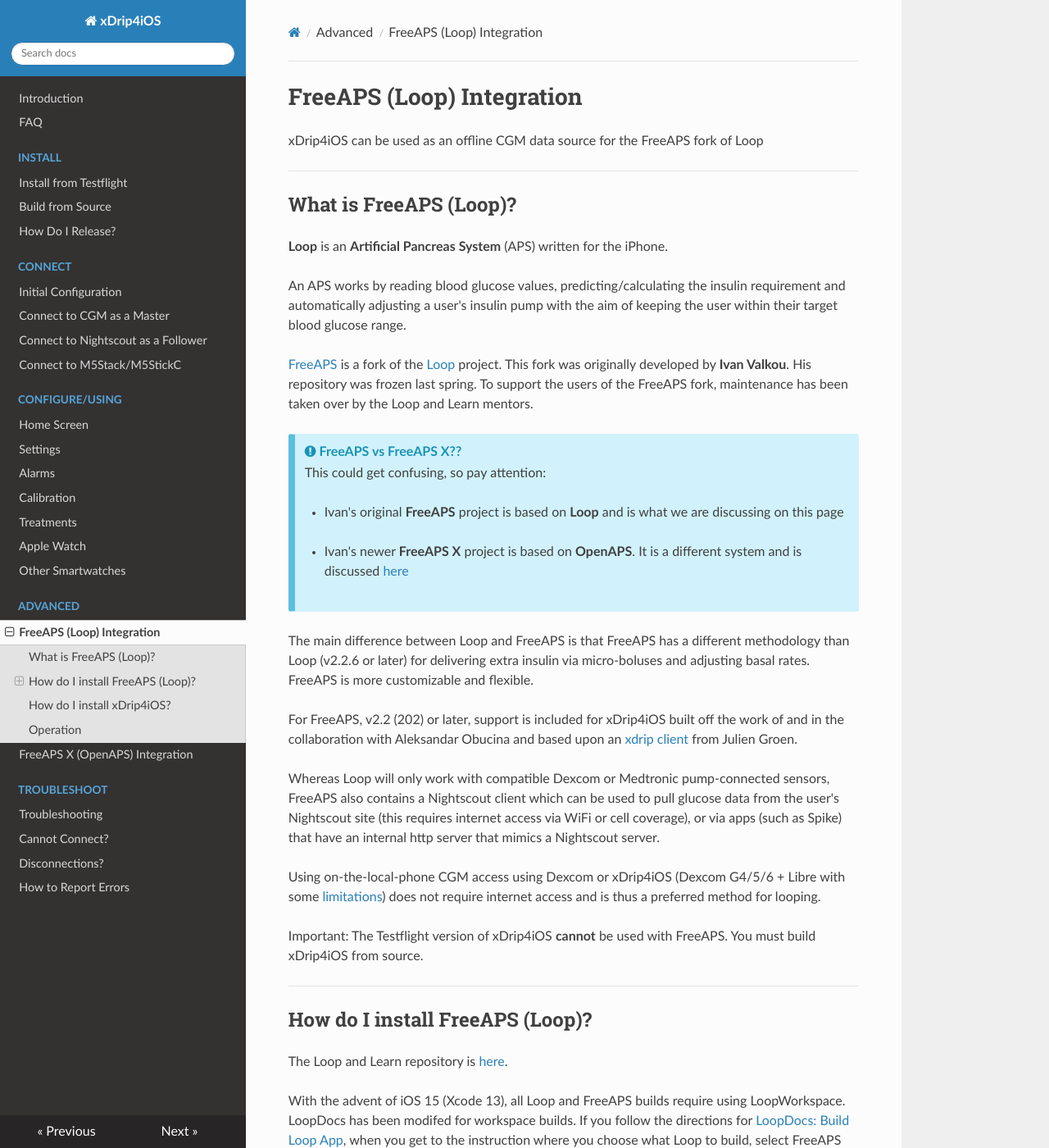
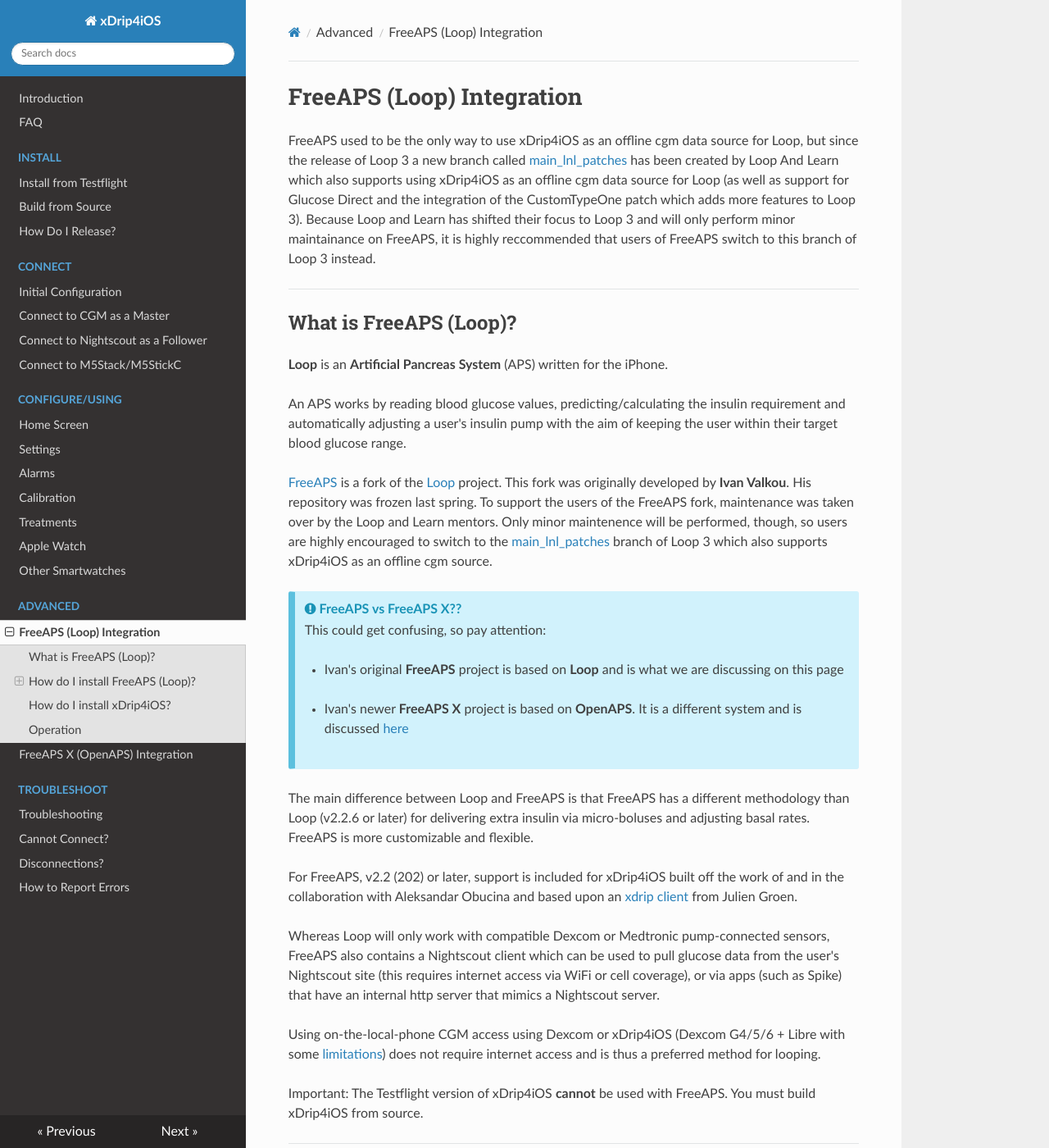
Before and after one commit to paulplant/xdrip4ios_docs, an MkDocs documentation site: the page built from docs/advanced/freeaps.md, in a window 1280 px wide and 1400 px high. Shown: the whole window at 82% size. Built offline with MkDocs 1.6.1, drawn with Linux system fonts in a browser that asks for light colours; nearby versions of some CDN libraries; some of the changed text lies outside the part shown.

Commit message:
Updated FreeAPS info
Installation info has changed, so I updated it with new links.
Also added was info encouraging FreeAPS users to switch to the main_lnl_patches branch of Loop 3 which works with xDrip4iOS.

```diff
--- a/docs/advanced/freeaps.md
+++ b/docs/advanced/freeaps.md
@@ -1,6 +1,6 @@
 # FreeAPS (Loop) Integration
 
-xDrip4iOS can be used as an offline CGM data source for the FreeAPS fork of Loop
+FreeAPS used to be the only way to use xDrip4iOS as an offline cgm data source for Loop, but since the release of Loop 3 a new branch called [main_lnl_patches](https://www.loopandlearn.org/github-lnl-patches/) has been created by Loop And Learn which also supports using xDrip4iOS as an offline cgm data source for Loop (as well as support for Glucose Direct and the integration of the CustomTypeOne patch which adds more features to Loop 3). Because Loop and Learn has shifted their focus to Loop 3 and will only perform minor maintainance on FreeAPS, it is highly reccommended that users of FreeAPS switch to this branch of Loop 3 instead.
 
 ___
 ## What is FreeAPS (Loop)?
@@ -9,7 +9,7 @@ ___
 
 An APS works by reading blood glucose values, predicting/calculating the insulin requirement and automatically adjusting a user's insulin pump with the aim of keeping the user within their target blood glucose range.
 
-[FreeAPS](https://github.com/loopnlearn/LoopWorkspace) is a fork of the [Loop](https://loopkit.github.io/loopdocs/) project. This fork was originally developed by **Ivan Valkou**. His repository was frozen last spring. To support the users of the FreeAPS fork, maintenance has been taken over by the Loop and Learn mentors.
+[FreeAPS](https://www.loopandlearn.org/freeapsdoc/) is a fork of the [Loop](https://loopkit.github.io/loopdocs/) project. This fork was originally developed by **Ivan Valkou**. His repository was frozen last spring. To support the users of the FreeAPS fork, maintenance was taken over by the Loop and Learn mentors. Only minor maintenence will be performed, though, so users are highly encouraged to switch to the [main_lnl_patches](https://www.loopandlearn.org/github-lnl-patches/) branch of Loop 3 which also supports xDrip4iOS as an offline cgm source.
 
 !!!info "FreeAPS vs FreeAPS X??"
     This could get confusing, so pay attention:
@@ -29,13 +29,7 @@ Important: The Testflight version of xDrip4iOS **cannot** be used with FreeAPS.
 ___
 ## How do I install FreeAPS (Loop)?
 
-The Loop and Learn repository is [here](https://github.com/loopnlearn/LoopWorkspace).
-
-With the advent of iOS 15 (Xcode 13), all Loop and FreeAPS builds require using LoopWorkspace. LoopDocs has been modifed for workspace builds.  If you follow the directions for [LoopDocs: Build Loop App](https://loopkit.github.io/loopdocs/build/step14), when you get to the instruction where you choose what Loop to build, select FreeAPS instead of Loop Master.
-
-Please read the [LoopDocs: Updating](https://loopkit.github.io/loopdocs/build/updating) page to ensure your Mac is fully updated (both MacOS and Xcode) and Xcode Command Line tools/Git are installed before proceeding.
-
-Follow all instructions in LoopDocs for building the Loop app - the only difference is you to select FreeAPS instead of Loop when running the script in the terminal.
+Instructions for installing FreeAPS can be found at [Loop and Learn](https://www.loopandlearn.org/freeapsdoc/).
 
 Remember that xDrip4iOS is a separate app and must be [built from source](../install/build.md) in order to successfully interface with FreeAPS.
 
```
